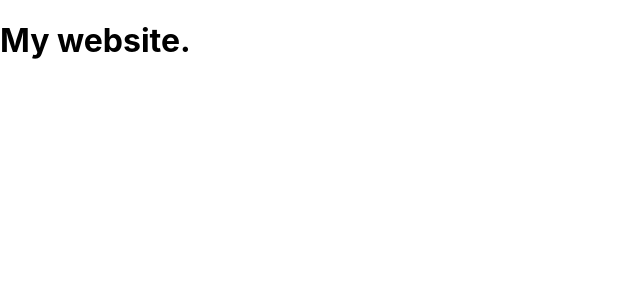
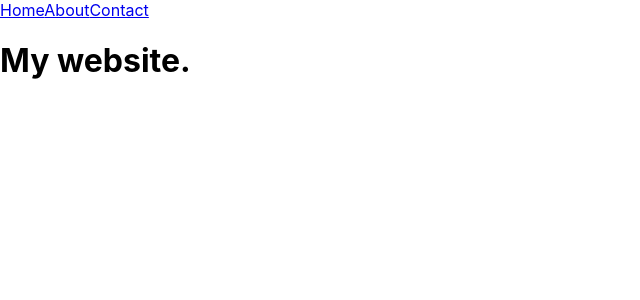
Before and after one commit to ming-tsai/reactjs-training, a React (Create React App) app in the folder essential-training/react-app/: page / in a window 1280 px wide. Shown: the top 300 px of the page, without its empty margins (0-640 px from the left). Built offline with nearby package versions, Linux system fonts and the light colour scheme.

Commit message:
chore(essentail-training): finished the chapter 07-03
Manage the link component on the home

```diff
--- a/essential-training/react-app/src/App.js
+++ b/essential-training/react-app/src/App.js
@@ -1,7 +1,16 @@
 import './App.css';
+import { Link } from 'react-router-dom';
 
 export function Home() {
-  return <h1>My website.</h1>
+  return (
+  <div>
+    <nav>
+      <Link to="/">Home</Link>
+      <Link to="/about">About</Link>
+      <Link to="/contact">Contact</Link>
+    </nav>
+    <h1>My website.</h1>
+  </div>);
 }
 
 export function About() {
```
